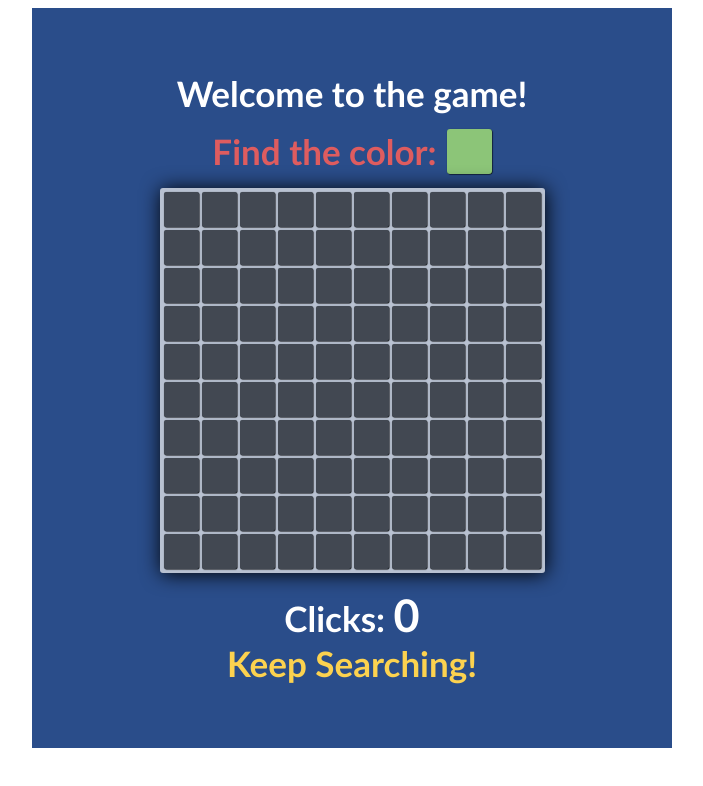
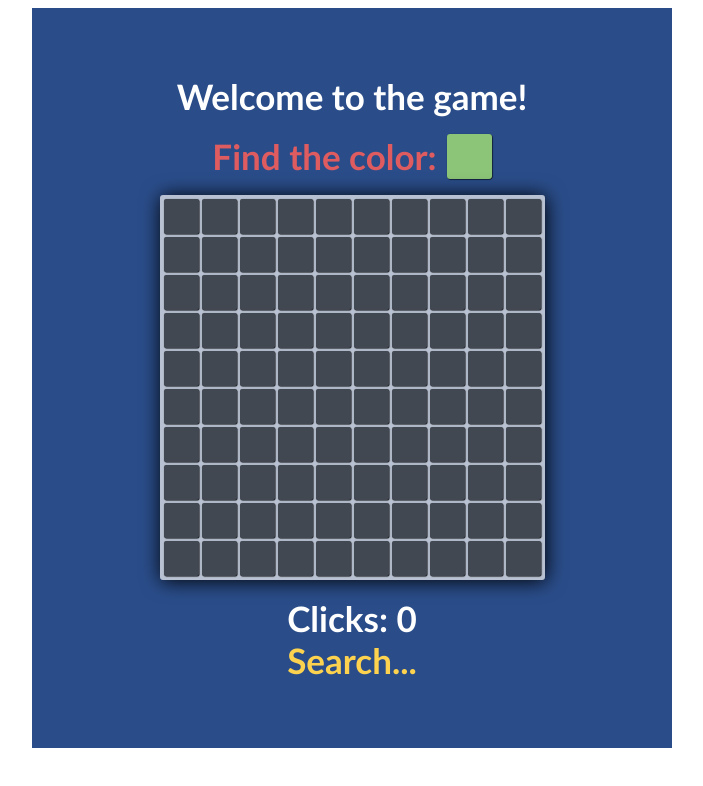
Before and after one commit to ElimelechEhrlich/react-git-project, a React (Vite) app: page / in a window 1280 px wide. Shown: the top 786 px of the page, without its empty margins (288-991 px from the left). Built offline with nearby package versions, Linux system fonts and the light colour scheme.

Commit message:
added styling only to css

```diff
--- a/src/App.jsx
+++ b/src/App.jsx
@@ -11,17 +11,17 @@ export default function App() {
   return (
     <>
       <div className="background justify-around flex flex-col">
-          <p style={{margin:'0', color: "rgb(255, 255, 255)", fontSize:'35px', fontFamily: 'Gill Sans, sans-serif', fontWeight: 'bold'}}>Welcome to the game!</p>
+          <p className="text" >Welcome to the game!</p>
         <div className="flex flex-row header">
-          <p style={{margin:'0', color: 'rgb(222, 92, 95)', fontSize:'35px', fontFamily: 'Gill Sans, sans-serif',  fontWeight: 'bold'}}>Find the color:</p>
+          <p className="text red_text" >Find the color:</p>
           <Cell key={"1000"} bgColor={colorRef.current} className="cell_header" />
         </div>
         <GridLayout event={onclick} />
-        <div style={{margin:'0'}}>
-        <p style={{margin:'0', color: "rgb(255, 255, 255)", fontSize:'35px', fontFamily: 'Gill Sans, sans-serif', fontWeight: 'bold', justifySelf:'center'}}>
-          Clicks: <span style={{margin:'0', fontSize:'45px', fontWeight: 'bold'}}>{clicksCounter}</span>
+        <div>
+        <p className="text" >
+          Clicks: <span className="text">{clicksCounter}</span>
         </p>
-        <p style={{margin:'0',   transition: 'transform 2s', transitionTimingFunction:'cubic-bezier(0.5, 1, 0.5, 0.5)', transform: `${isGameOver?'scale(1.5) translate(0,-500%)':null}`, color: `${!isGameOver? 'rgb(252, 210, 79)': 'rgb(4, 241, 68)'}`, fontSize:'35px', fontFamily: 'Gill Sans, sans-serif', fontWeight: 'bold', justifySelf:'center'}}>{!isGameOver? 'Keep Searching!': 'You found the secret color!'}</p>
+        <p className={`text ${isGameOver? 'isGameOver': 'yello_text'}`}>{!isGameOver && clicksCounter > 0? 'Keep Searching!': isGameOver? 'You found the secret color!': 'Search...'}</p>
         </div>
       </div>
     </>
--- a/src/index.css
+++ b/src/index.css
@@ -52,7 +52,7 @@
 }
 
 .secret {
-  transform: scale(5) translate(0, -100%);
+  transform: scale(5) translate(0%,0%);
 
   border-radius: 3px;
   box-shadow: 0.5px 0.5px 1px black;
@@ -60,14 +60,39 @@
   transition: transform 2s ;
 }
 
+.text {
+    color: white;
+    margin:0;
+    font-size: 35px;
+    font-family: Gill Sans, sans-serif;
+    font-weight: bold;
+    justify-self: center
+}
+
+.red_text {
+    color: rgb(222, 92, 95);
+}
+
+.yello_text {
+    color: rgb(252, 210, 79);
+}
+.isGameOver {
+    transition-timing-function:'cubic-bezier(0.5, 1, 0.5, 0.5)';
+    transition: transform 2s;
+    transform: scale(1.07);
+    color: rgb(4, 241, 68);
+}
+
+/* transform: `${isGameOver?'scale(1.07) translate(0%,0%)':null}`;
+color: `${!isGameOver? 'rgb(252, 210, 79)': 'rgb(4, 241, 68)'}`;  */
+
 .standard_cell {
   background-color: rgb(226, 198, 155);
   text-align: center;
   place-content: center;
   font-weight: bold;
   color: rgb(187, 160, 122);
-    box-shadow: 0.5px 0.5px 1px black;
-
+  box-shadow: 0.5px 0.5px 1px black;
 }
 
 .scale {
```
